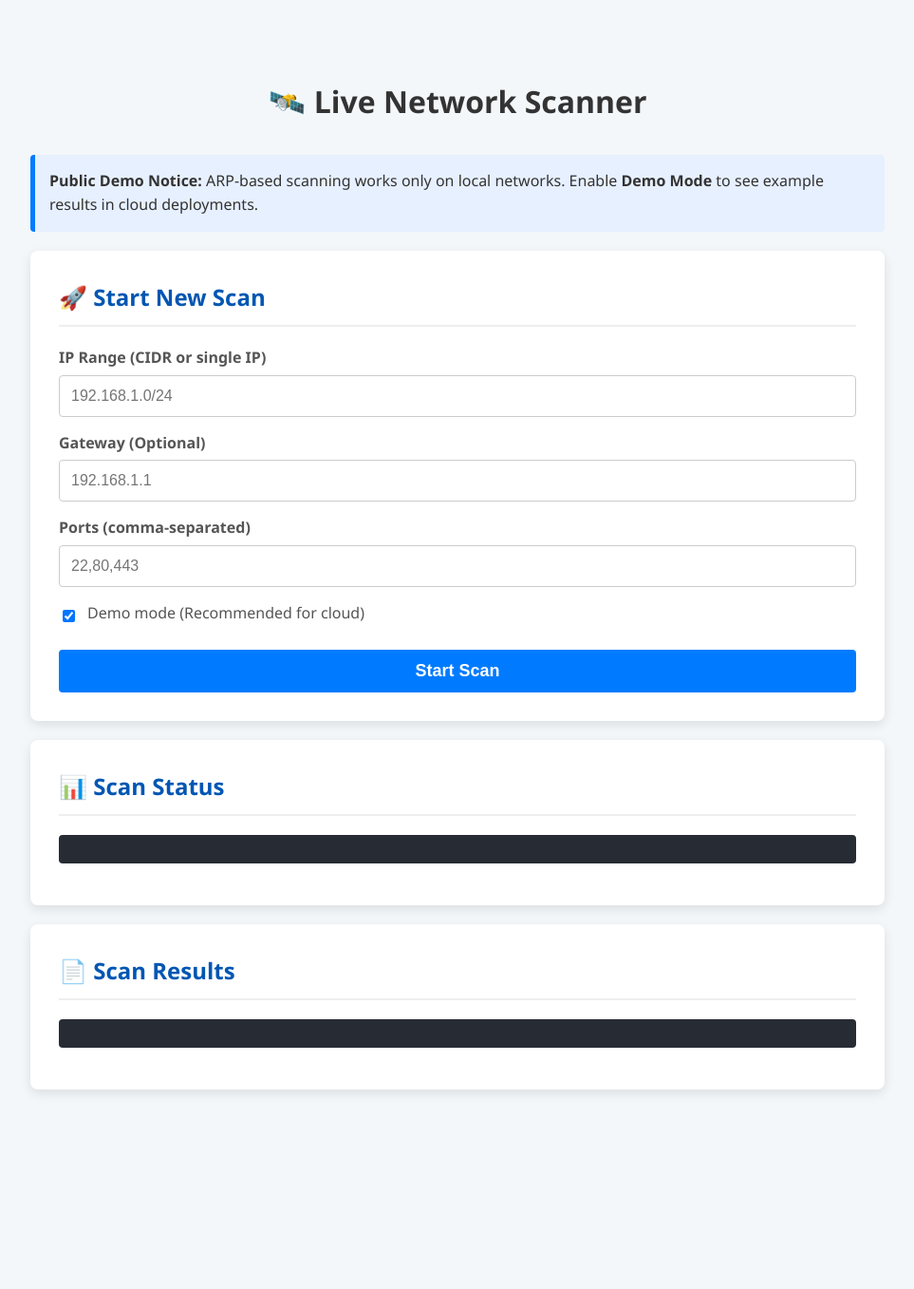
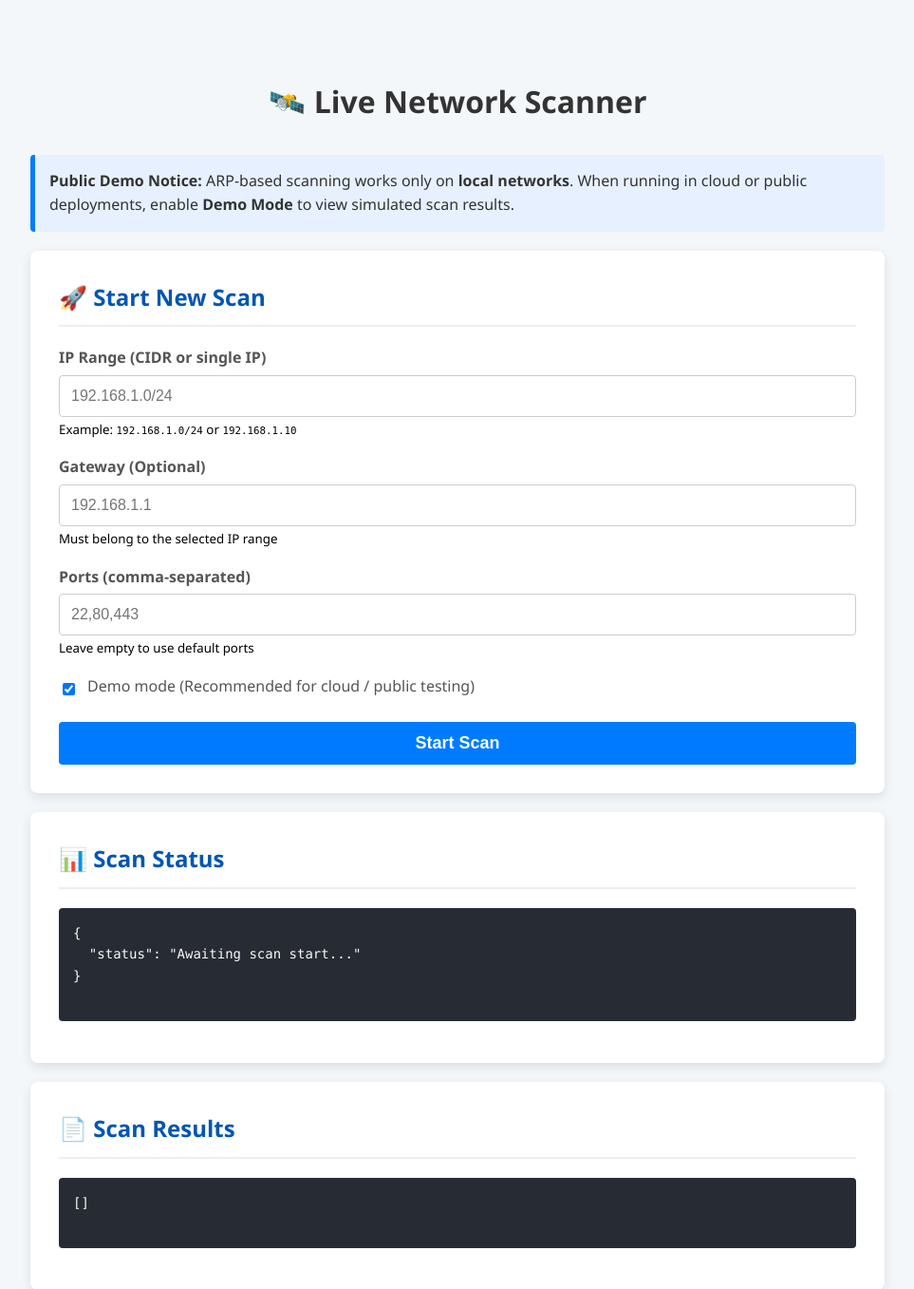
Before and after one commit to Abhranil2003/Network-Scanner, a Python web app: template templates/index.html in a window 1280 px wide. Shown: the top 1357 px of the page at 95% size, without its empty margins (158-1121 px from the left). Before the commit the page ends 1151 px from the top, so only its background shows below. Run offline with Jinja, Linux system fonts and the light colour scheme; the template is opened without the code that fills it, so the values that code supplies are empty.

Commit message:
Improve index.html form UX and add hints
Enhanced the scan form with input hints, required fields, and improved placeholder text for better user guidance. Added default content to status and results sections, clarified demo mode usage, and improved overall layout and accessibility.

```diff
--- a/templates/index.html
+++ b/templates/index.html
@@ -10,48 +10,85 @@
 <div class="container">
     <h1>🛰️ Live Network Scanner</h1>
 
+    <!-- Global Notice -->
     <div class="notice">
         <strong>Public Demo Notice:</strong>
-        ARP-based scanning works only on local networks.
-        Enable <b>Demo Mode</b> to see example results in cloud deployments.
+        ARP-based scanning works only on <b>local networks</b>.
+        When running in cloud or public deployments, enable
+        <b>Demo Mode</b> to view simulated scan results.
     </div>
 
+    <!-- Scan Form -->
     <div class="card">
         <h2>🚀 Start New Scan</h2>
 
         <div class="form-group">
             <label for="ipRange">IP Range (CIDR or single IP)</label>
-            <input type="text" id="ipRange" placeholder="192.168.1.0/24">
+            <input
+                type="text"
+                id="ipRange"
+                placeholder="192.168.1.0/24"
+                required
+            >
+            <small class="hint">
+                Example: <code>192.168.1.0/24</code> or <code>192.168.1.10</code>
+            </small>
         </div>
 
         <div class="form-group">
             <label for="gateway">Gateway (Optional)</label>
-            <input type="text" id="gateway" placeholder="192.168.1.1">
+            <input
+                type="text"
+                id="gateway"
+                placeholder="192.168.1.1"
+            >
+            <small class="hint">
+                Must belong to the selected IP range
+            </small>
         </div>
 
         <div class="form-group">
             <label for="ports">Ports (comma-separated)</label>
-            <input type="text" id="ports" placeholder="22,80,443">
+            <input
+                type="text"
+                id="ports"
+                placeholder="22,80,443"
+            >
+            <small class="hint">
+                Leave empty to use default ports
+            </small>
         </div>
 
         <div class="checkbox-group">
             <input type="checkbox" id="demoMode" checked>
-            <label for="demoMode">Demo mode (Recommended for cloud)</label>
+            <label for="demoMode">
+                Demo mode (Recommended for cloud / public testing)
+            </label>
         </div>
 
-        <button id="startScanButton" onclick="startScan()">Start Scan</button>
+        <button id="startScanButton" onclick="startScan()">
+            Start Scan
+        </button>
 
-        <div id="scanMessage"></div>
+        <div id="scanMessage" class="message"></div>
     </div>
 
+    <!-- Status -->
     <div class="card">
         <h2>📊 Scan Status</h2>
-        <pre id="statusOutput"></pre>
+        <pre id="statusOutput">
+{
+  "status": "Awaiting scan start..."
+}
+        </pre>
     </div>
 
+    <!-- Results -->
     <div class="card">
         <h2>📄 Scan Results</h2>
-        <pre id="resultsOutput"></pre>
+        <pre id="resultsOutput">
+[]
+        </pre>
     </div>
 </div>
 
```
